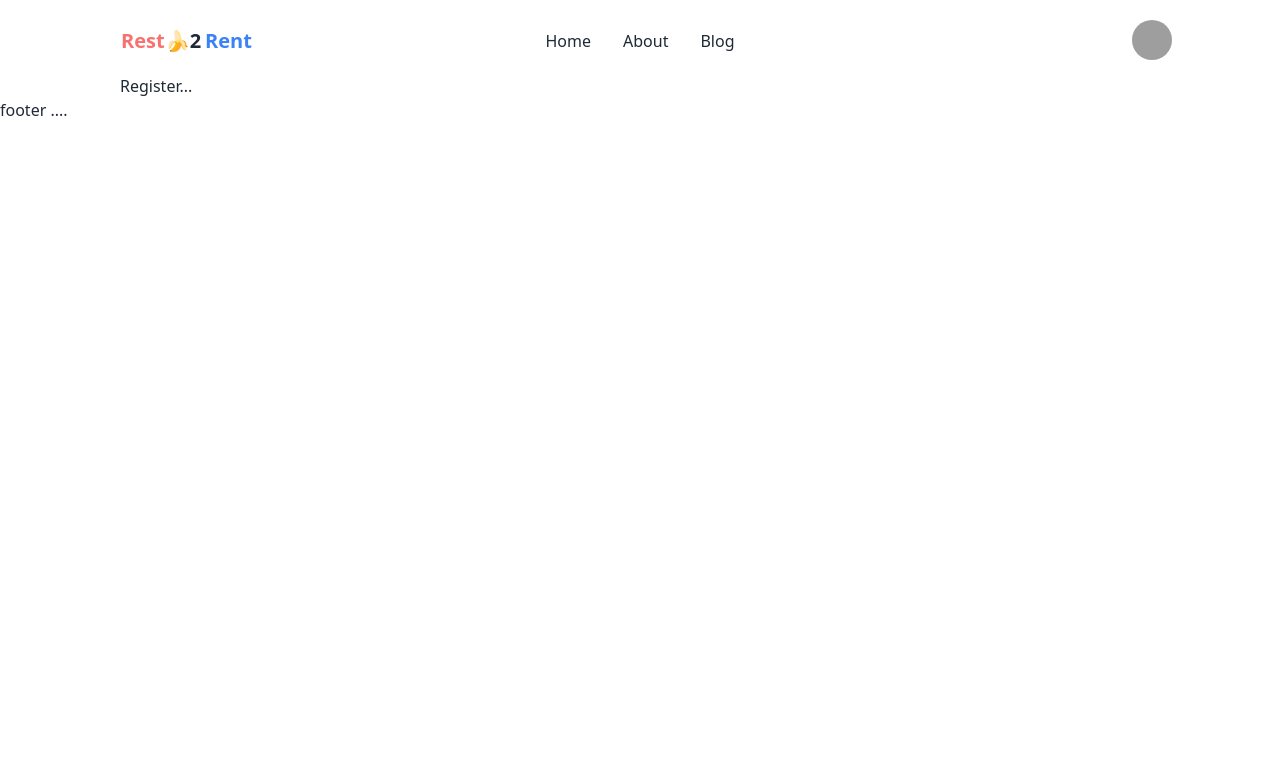
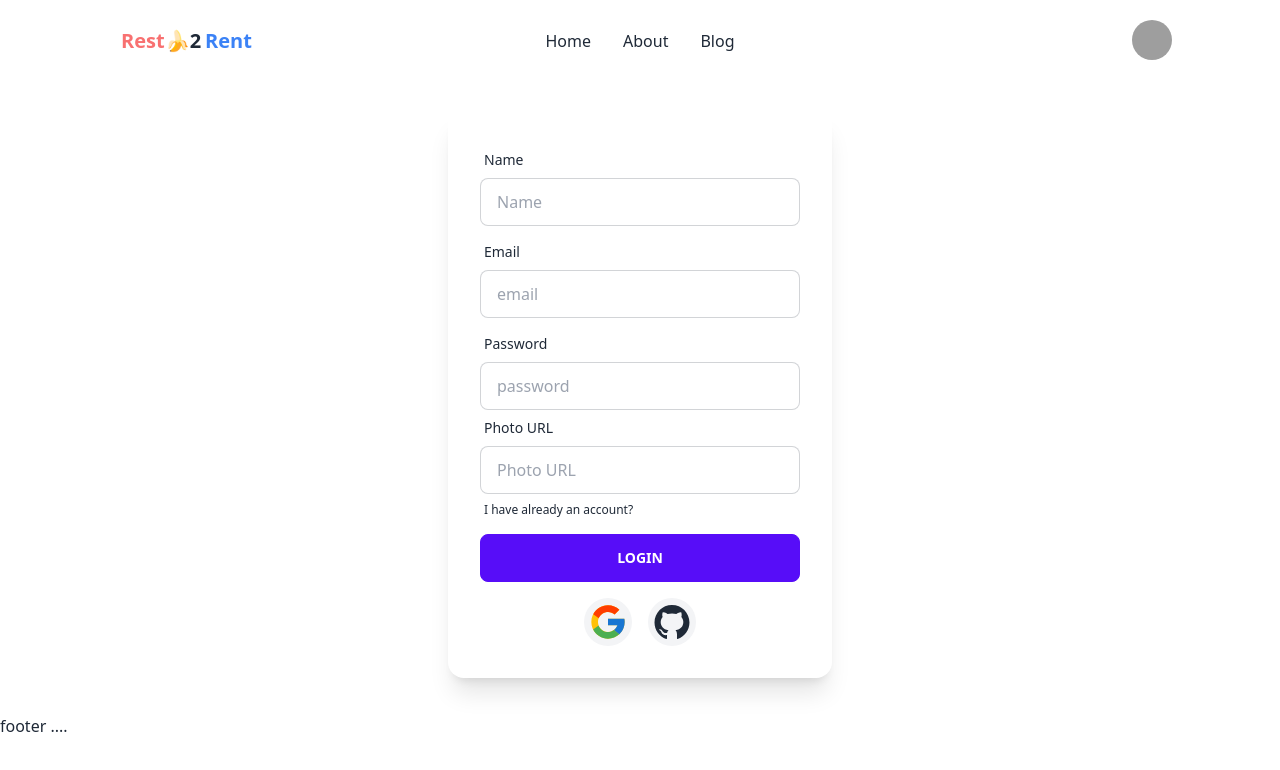
Before and after one commit to ataher-ali/chef-recipe-hunter-client, a React (Vite) app: page /register in a window 1280 px wide. Shown: the top 770 px of the page. Built offline with nearby package versions, Linux system fonts and the light colour scheme; grey boxes are pictures that could not be loaded.

Commit message:
Register page ui

```diff
--- a/src/Pages/Account/Login.jsx
+++ b/src/Pages/Account/Login.jsx
@@ -1,6 +1,7 @@
 import React from "react";
 import { FcGoogle } from "react-icons/fc";
 import { AiFillGithub } from "react-icons/ai";
+import { Link } from "react-router-dom";
 const Login = () => {
 
     const formData =(event)=>{
@@ -48,6 +49,8 @@ const Login = () => {
                   <a href="#" className="label-text-alt link link-hover">
                     Forgot password?
                   </a>
+
+                  <Link to='/register' className="label-text-alt link link-hover">Register</Link>
                 </label>
               </div>
               <div className="form-control mt-0">
--- a/src/Pages/Account/Register.jsx
+++ b/src/Pages/Account/Register.jsx
@@ -1,9 +1,100 @@
 import React from 'react';
+import { FcGoogle } from "react-icons/fc";
+import { AiFillGithub } from "react-icons/ai";
+import { Link } from 'react-router-dom';
 
+
+const formData =(event)=>{
+    event.preventDefault();
+    const name = event.target.name.value;
+    const email = event.target.email.value;
+    const password = event.target.password.value;
+    const PhotoURL = event.target.PhotoURL.value;
+    console.log('name :',name);
+    console.log('email :', email);
+    console.log('password :',password);
+    console.log('Photo URL :',PhotoURL);
+
+    event.target.reset();
+}
 const Register = () => {
     return (
         <div>
-            Register...
+            <div className="my-5 ">
+        <div className="hero-content w-full">
+          <div className="card flex-shrink-0 w-full max-w-sm shadow-xl ">
+
+            <form onSubmit={formData} className="card-body">
+              <div className="form-control">
+                <label className="label">
+                  <span className="label-text">Name</span>
+                </label>
+                <input
+                  type="text"
+                  placeholder="Name"
+                  className="input input-bordered"
+                  name="name"
+                  required
+                />
+              </div>
+              <div className="form-control">
+                <label className="label">
+                  <span className="label-text">Email</span>
+                </label>
+                <input
+                  type="email"
+                  placeholder="email"
+                  className="input input-bordered"
+                  name="email"
+                  required
+                />
+              </div>
+              <div className="form-control">
+                <label className="label">
+                  <span className="label-text">Password</span>
+                </label>
+                <input
+                  type="password"
+                  placeholder="password"
+                  className="input input-bordered"
+                  name="password"
+                  required
+                />
+                <div className="form-control">
+                <label className="label">
+                  <span className="label-text">Photo URL</span>
+                </label>
+                <input
+                  type="url"
+                  placeholder="Photo URL"
+                  className="input input-bordered"
+                  name="PhotoURL"
+
+                />
+              </div>
+
+                <label className="label">
+                  <Link to='/login' className="label-text-alt link link-hover">
+                    I have already an account?
+                  </Link>
+                </label>
+              </div>
+              <div className="form-control mt-0">
+                <button className="btn btn-primary">Login</button>
+              </div>
+
+              <div className="flex justify-center mt-2">
+                <button className="bg-gray-100 hover:bg-gray-300  p-1 rounded-full mx-2">
+                  <FcGoogle size={40}></FcGoogle>
+                </button>
+                <button className=" bg-gray-100 p-1 rounded-full hover:bg-gray-300 mx-2">
+                  <AiFillGithub size={40}></AiFillGithub>
+                </button>
+              </div>
+            </form>
+          </div>
+        </div>
+      </div>
         </div>
     );
 };
```
